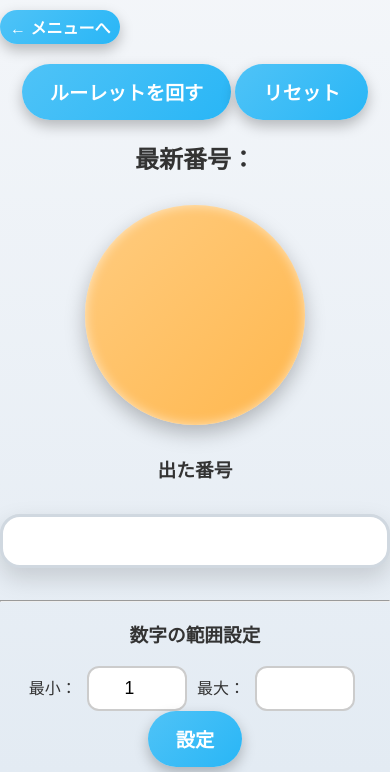
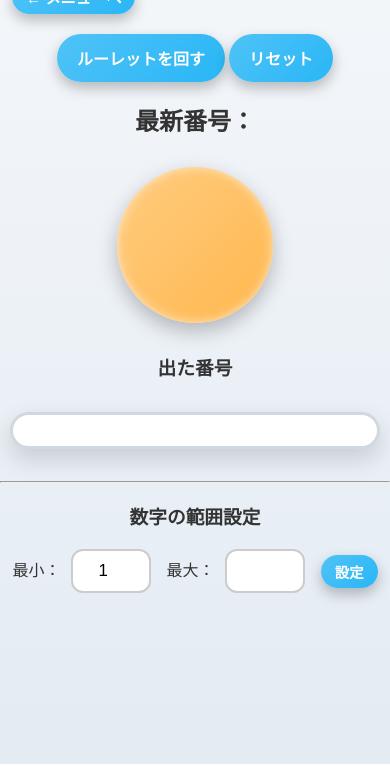
Before and after one commit to thazk1717-alt/bingoparty, a website: page public/admin.html in a window 390 px wide. Shown: the part 96-868 px from the top of the page. Drawn offline with nearby package versions, Linux system fonts and the light colour scheme; no server answers; a web font is replaced by a local one.

Commit message:
Update style.css

```diff
--- a/public/style.css
+++ b/public/style.css
@@ -19,8 +19,21 @@ body {
 ========================= */
 h1 {
   margin-top: 24px;
-  font-size: 2.4rem;
+  font-size: clamp(1.8rem, 4vw, 2.4rem);
   letter-spacing: 0.08em;
+}
+
+/* =========================
+   トップバー
+========================= */
+.top-bar {
+  text-align: left;
+  margin: 10px 12px 20px;
+}
+
+.top-bar button {
+  padding: 6px 14px;
+  font-size: 0.95rem;
 }
 
 /* =========================
@@ -28,7 +41,7 @@ h1 {
 ========================= */
 button {
   padding: 14px 28px;
-  font-size: 1.2rem;
+  font-size: 1.1rem;
   font-weight: bold;
   border-radius: 999px;
   border: none;
@@ -50,26 +63,34 @@ button:active {
   transform: scale(0.95);
 }
 
+button.small {
+  padding: 6px 14px;
+  font-size: 0.9rem;
+}
+
 /* =========================
    入力欄（min / max）
 ========================= */
 input[type="number"] {
-  width: 100px;
+  width: 90px;
   padding: 10px;
-  font-size: 1.1rem;
+  font-size: 1.05rem;
   border-radius: 12px;
   border: 2px solid #ccc;
   margin: 0 6px;
   text-align: center;
 }
-.top-bar {
-  text-align: left;   /* 左寄せ */
-  margin: 10px 0 20px 0; /* 上余白10px、下余白20px */
-}
 
-.top-bar button {
-  padding: 5px 10px;
-  font-size: 16px;
+/* =========================
+   数字範囲設定
+========================= */
+.range-settings {
+  display: flex;
+  justify-content: center;
+  align-items: center;
+  gap: 10px;
+  margin: 20px 0;
+  flex-wrap: wrap;
 }
 
 /* =========================
@@ -79,15 +100,14 @@ input[type="number"] {
 #last {
   margin: 30px auto;
 
-  width: 220px;
-  height: 220px;
-  aspect-ratio: 1 / 1;
+  width: clamp(140px, 40vw, 220px);
+  height: clamp(140px, 40vw, 220px);
 
   display: flex;
   align-items: center;
   justify-content: center;
 
-  font-size: 6rem;
+  font-size: clamp(3rem, 10vw, 6rem);
   font-weight: bold;
 
   border-radius: 50%;
@@ -102,39 +122,75 @@ input[type="number"] {
 }
 
 /* =========================
-   出た数字
+   最新番号（参加者画面）
 ========================= */
-/* 最新番号タイトル */
 .latest-title {
   margin-top: 30px;
-  font-size: 1.4rem;
+  font-size: 1.3rem;
   letter-spacing: 0.1em;
   color: #555;
 }
 
-/* 最新番号 本体 */
 #latest-number {
-  width: 160px;
-  height: 160px;
+  width: clamp(120px, 35vw, 160px);
+  height: clamp(120px, 35vw, 160px);
   margin: 20px auto 40px;
+
   border-radius: 50%;
   background: linear-gradient(135deg, #ff9800, #ff5722);
+
   display: flex;
   justify-content: center;
   align-items: center;
+
   box-shadow: 0 12px 24px rgba(0,0,0,0.25);
   animation: pop 0.4s ease-out;
 }
 
-/* 数字 */
 #latest-number span {
-  font-size: 4.2rem;
+  font-size: clamp(2.5rem, 8vw, 4.2rem);
   font-weight: 800;
   color: #fff;
   text-shadow: 0 3px 6px rgba(0,0,0,0.3);
 }
 
-/* 出た瞬間のポップ演出 */
+/* =========================
+   出た数字一覧
+========================= */
+#list {
+  display: grid;
+  grid-template-columns: repeat(auto-fill, minmax(48px, 1fr));
+  gap: 6px;
+
+  max-width: 700px;
+  margin: 32px auto;
+  padding: clamp(12px, 4vw, 24px);
+
+  background: #ffffff;
+  border-radius: 20px;
+  border: 3px solid #d0d8e0;
+
+  box-shadow: 0 10px 24px rgba(0, 0, 0, 0.15);
+}
+
+#list span {
+  display: inline-flex;
+  justify-content: center;
+  align-items: center;
+
+  font-size: clamp(1.2rem, 4vw, 1.8rem);
+  font-weight: 800;
+
+  padding: 4px 6px;
+  border-radius: 12px;
+
+  background: #f3f6fa;
+  color: #333;
+}
+
+/* =========================
+   アニメーション
+========================= */
 @keyframes pop {
   0% {
     transform: scale(0.7);
@@ -149,52 +205,34 @@ input[type="number"] {
   }
 }
 
-/* 出た数字（1個ずつ） */
-#list span {
-  display: inline-block;      /* ← 超重要 */
-  font-size: 1.8rem;      /* ← 大きくした */
-  font-weight: 800;
-  margin: 3px 0px;            /* ← 数字の間隔 */
-  padding: 3px 8px;
+/* =========================
+   スマホ最適化
+========================= */
+@media (max-width: 600px) {
 
-  color: #333;
-}
-/* 出た数字一覧 全体のフィールド */
-#list {
-  display: grid;
-  grid-template-columns: repeat(auto-fill, minmax(60px, 1fr));
-  gap: 8px;
+  h1 {
+    margin-top: 16px;
+  }
 
-  max-width: 700px;
-  margin: 32px auto;
-  padding: 24px;
+  button {
+    font-size: 1rem;
+    padding: 12px 20px;
+  }
 
-  background: #ffffff;
-  border-radius: 20px;
+  input[type="number"] {
+    width: 80px;
+  }
 
-  border: 3px solid #d0d8e0;
-  box-shadow: 0 10px 24px rgba(0, 0, 0, 0.15);
+  #list {
+    max-width: 95%;
+  }
 }
 
-
-
 /* =========================
-   アニメーション
+   PC広画面
 ========================= */
-@keyframes pop {
-  from {
-    transform: scale(0.7);
-    opacity: 0;
-  }
-  to {
-    transform: scale(1);
-    opacity: 1;
+@media (min-width: 900px) {
+  #list {
+    max-width: 900px;
   }
 }
-/* 数字範囲設定の親要素をフレックスに */
-.range-settings {
-
-  align-items: center;  /* 縦方向を中央揃え */
-  gap: 10px;           /* 要素間のスペース */
-  margin-bottom: 20px; /* 下の余白を追加 */
-}
```
